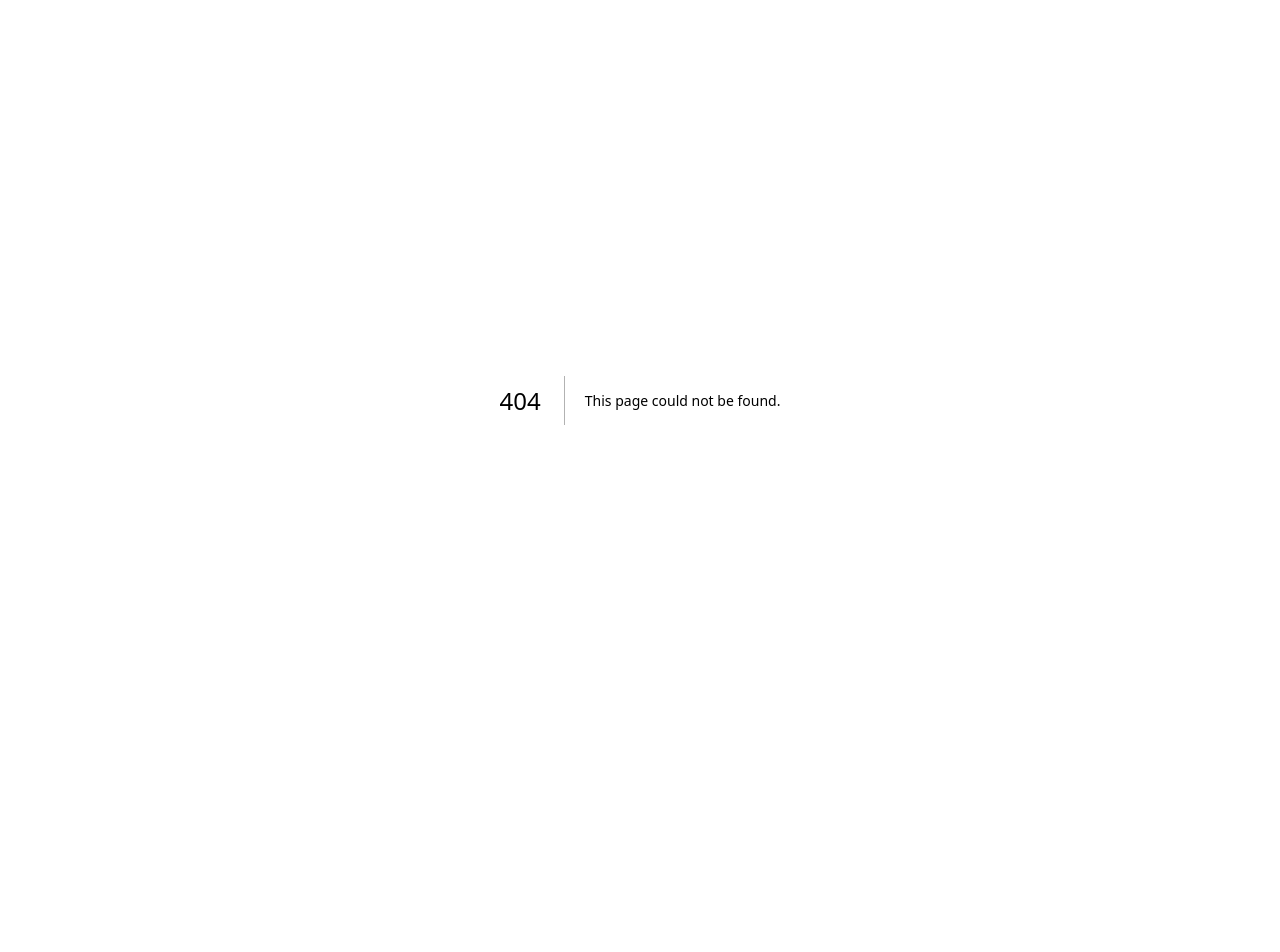
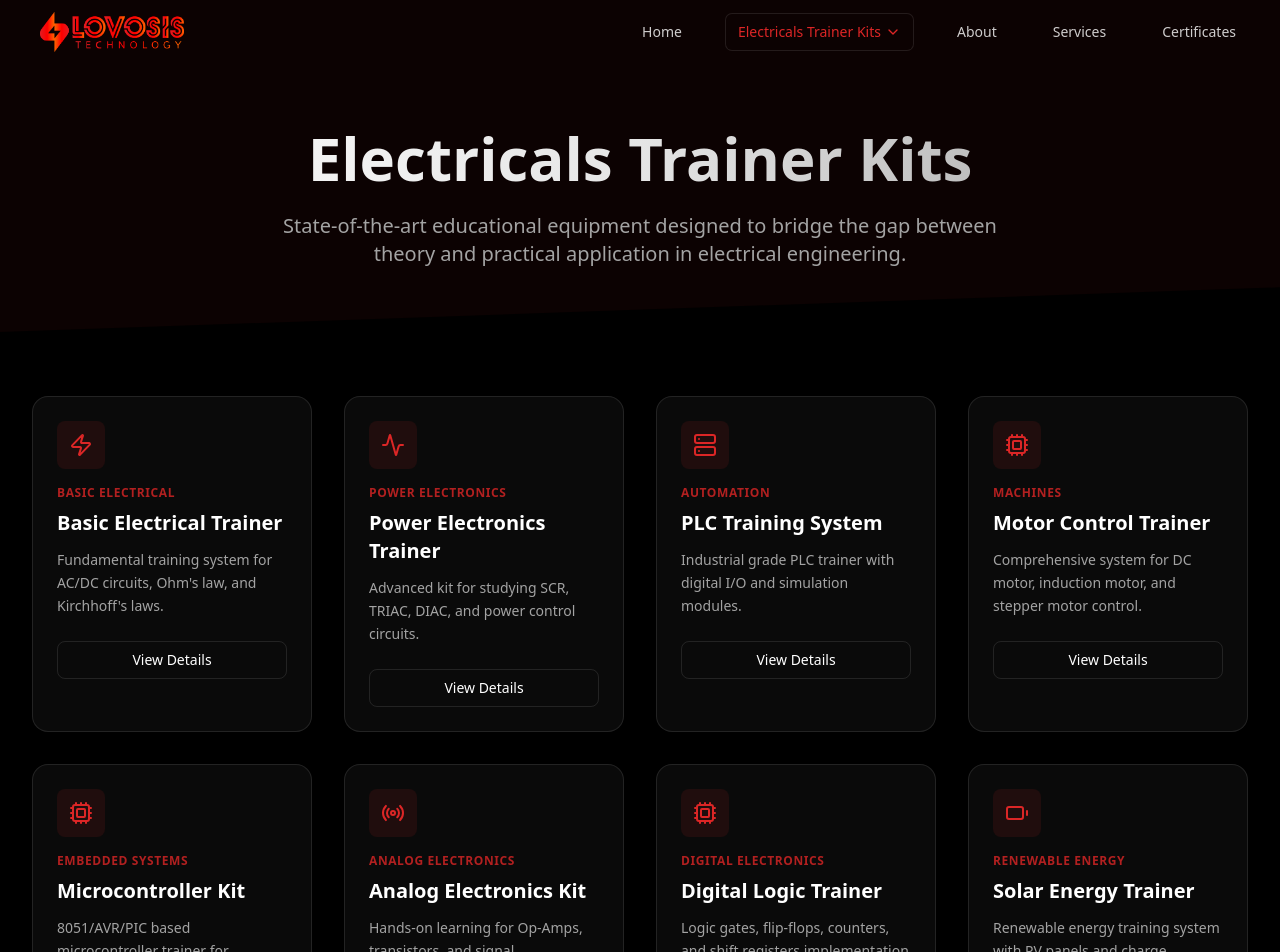
Before and after one commit to adeebjamil/LOVOSIS-electricaltrainerkits, a Next.js app: page /electrical-trainer-kits in a window 1280 px wide. Before the commit this address had no page. Shown: the top 952 px of the page. Before the commit the page ends 800 px from the top, so only its background shows below. Built offline with nearby package versions, Linux system fonts and the light colour scheme.

Commit message:
Create dedicated Electrical Trainer Kits page and link it in Navbar

```diff
--- /dev/null
+++ b/src/app/electrical-trainer-kits/page.tsx
@@ -0,0 +1,154 @@
+'use client';
+
+import Navbar from "@/components/Navbar";
+import Footer from "@/components/Footer";
+import { motion } from "framer-motion";
+import { Cpu, Zap, Activity, Battery, Radio, Server } from "lucide-react";
+
+const kits = [
+  {
+    id: 1,
+    name: "Basic Electrical Trainer",
+    description: "Fundamental training system for AC/DC circuits, Ohm's law, and Kirchhoff's laws.",
+    icon: Zap,
+    category: "Basic Electrical"
+  },
+  {
+    id: 2,
+    name: "Power Electronics Trainer",
+    description: "Advanced kit for studying SCR, TRIAC, DIAC, and power control circuits.",
+    icon: Activity,
+    category: "Power Electronics"
+
+  },
+  {
+    id: 3,
+    name: "PLC Training System",
+    description: "Industrial grade PLC trainer with digital I/O and simulation modules.",
+    icon: Server,
+    category: "Automation"
+  },
+  {
+    id: 4,
+    name: "Motor Control Trainer",
+    description: "Comprehensive system for DC motor, induction motor, and stepper motor control.",
+    icon: Cpu,
+    category: "Machines"
+  },
+  {
+    id: 5,
+    name: "Microcontroller Kit",
+    description: "8051/AVR/PIC based microcontroller trainer for embedded systems learning.",
+    icon: Cpu,
+    category: "Embedded Systems"
+  },
+  {
+    id: 6,
+    name: "Analog Electronics Kit",
+    description: "Hands-on learning for Op-Amps, transistors, and signal conditioning.",
+    icon: Radio,
+    category: "Analog Electronics"
+  },
+  {
+    id: 7,
+    name: "Digital Logic Trainer",
+    description: "Logic gates, flip-flops, counters, and shift registers implementation kit.",
+    icon: Cpu,
+    category: "Digital Electronics"
+  },
+  {
+    id: 8,
+    name: "Solar Energy Trainer",
+    description: "Renewable energy training system with PV panels and charge controllers.",
+    icon: Battery,
+    category: "Renewable Energy"
+  }
+];
+
+const container = {
+  hidden: { opacity: 0 },
+  show: {
+    opacity: 1,
+    transition: {
+      staggerChildren: 0.1
+    }
+  }
+};
+
+const item = {
+  hidden: { opacity: 0, y: 20 },
+  show: { opacity: 1, y: 0 }
+};
+
+export default function ElectricalTrainerKits() {
+  return (
+    <main className="min-h-screen bg-background text-foreground selection:bg-primary/30">
+      <Navbar />
+
+      {/* Page Header */}
+      <section className="pt-32 pb-16 px-4 sm:px-6 lg:px-8 relative overflow-hidden">
+        <div className="absolute inset-0 bg-primary/5 -skew-y-2 transform origin-top-left z-0" />
+        <div className="max-w-7xl mx-auto relative z-10 text-center">
+        <motion.div
+          initial={{ opacity: 0, y: 20 }}
+          animate={{ opacity: 1, y: 0 }}
+          transition={{ duration: 0.6 }}
+        >
+          <h1 className="text-4xl md:text-6xl font-bold mb-6 bg-gradient-to-r from-white via-neutral-200 to-neutral-400 bg-clip-text text-transparent">
+            Electricals Trainer Kits
+          </h1>
+          <p className="text-xl text-muted-foreground max-w-3xl mx-auto">
+            State-of-the-art educational equipment designed to bridge the gap between theory and practical application in electrical engineering.
+          </p>
+        </motion.div>
+        </div>
+      </section>
+
+      {/* Products Grid */}
+      <section className="py-16 px-4 sm:px-6 lg:px-8">
+        <div className="max-w-7xl mx-auto">
+          <motion.div
+            variants={container}
+            initial="hidden"
+            animate="show"
+            className="grid grid-cols-1 md:grid-cols-2 lg:grid-cols-4 gap-8"
+          >
+            {kits.map((kit) => (
+              <motion.div
+                key={kit.id}
+                variants={item}
+                className="group relative bg-card border border-white/10 rounded-2xl p-6 hover:border-primary/50 transition-all duration-300 hover:-translate-y-1 shadow-lg hover:shadow-primary/10 overflow-hidden"
+              >
+                <div className="absolute inset-0 bg-gradient-to-br from-primary/5 to-transparent opacity-0 group-hover:opacity-100 transition-opacity duration-300" />
+
+                <div className="relative z-10">
+                  <div className="w-12 h-12 rounded-lg bg-primary/10 flex items-center justify-center mb-4 group-hover:bg-primary/20 transition-colors">
+                    <kit.icon className="w-6 h-6 text-primary" />
+                  </div>
+
+                  <div className="text-xs font-semibold text-primary/80 mb-2 uppercase tracking-wider">
+                    {kit.category}
+                  </div>
+
+                  <h3 className="text-xl font-bold mb-3 text-white group-hover:text-primary transition-colors">
+                    {kit.name}
+                  </h3>
+
+                  <p className="text-muted-foreground text-sm leading-relaxed mb-6">
+                    {kit.description}
+                  </p>
+
+                  <button className="w-full py-2 rounded-lg border border-white/10 hover:bg-white/5 hover:border-primary/30 transition-all text-sm font-medium">
+                    View Details
+                  </button>
+                </div>
+              </motion.div>
+            ))}
+          </motion.div>
+        </div>
+      </section>
+
+      <Footer />
+    </main>
+  );
+}
--- a/src/components/Navbar.tsx
+++ b/src/components/Navbar.tsx
@@ -48,9 +48,12 @@ export default function Navbar() {
                 Home
               </Link>
               <div className="relative group">
-                <button className="flex items-center gap-1 text-primary font-medium hover:text-primary/80 transition-all duration-200 px-3 py-2 rounded-md text-sm ring-1 ring-white/10 hover:ring-white/20">
+                <Link
+                  href="/electrical-trainer-kits"
+                  className="flex items-center gap-1 text-primary font-medium hover:text-primary/80 transition-all duration-200 px-3 py-2 rounded-md text-sm ring-1 ring-white/10 hover:ring-white/20"
+                >
                   Electricals Trainer Kits <ChevronDown size={16} />
-                </button>
+                </Link>
               </div>
               {['About', 'Services', 'Certificates'].map((item) => (
                 <Link
@@ -85,9 +88,13 @@ export default function Navbar() {
           <Link href="/" className="text-foreground/90 hover:text-primary hover:bg-white/5 block px-3 py-3 rounded-md text-base font-medium transition-colors" onClick={() => setIsOpen(false)}>
             Home
           </Link>
-          <button className="w-full text-left flex items-center justify-between text-primary font-medium hover:bg-white/5 px-3 py-3 rounded-md text-base transition-colors">
+          <Link
+            href="/electrical-trainer-kits"
+            className="w-full text-left flex items-center justify-between text-primary font-medium hover:bg-white/5 px-3 py-3 rounded-md text-base transition-colors"
+            onClick={() => setIsOpen(false)}
+          >
             Electricals Trainer Kits <ChevronDown size={16} />
-          </button>
+          </Link>
           {['About', 'Services', 'Certificates'].map((item) => (
             <Link
               key={item}
```
